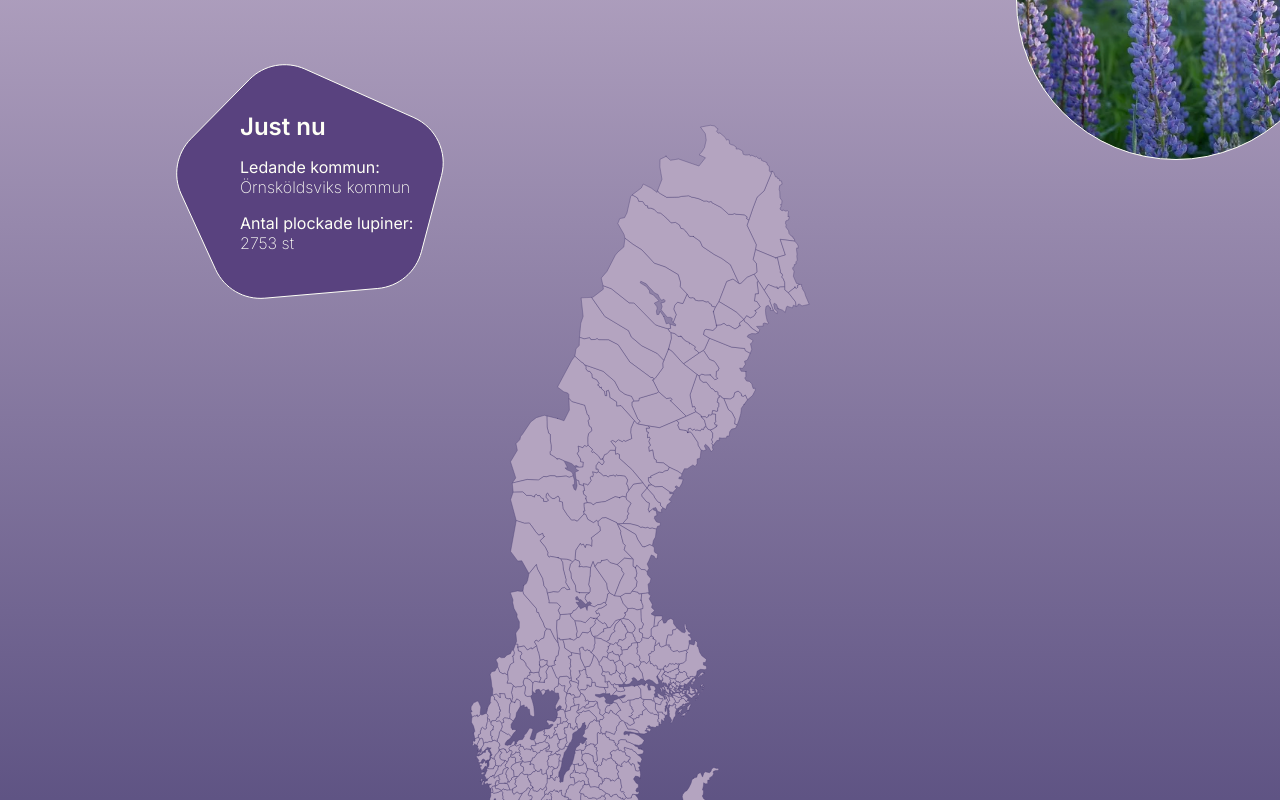
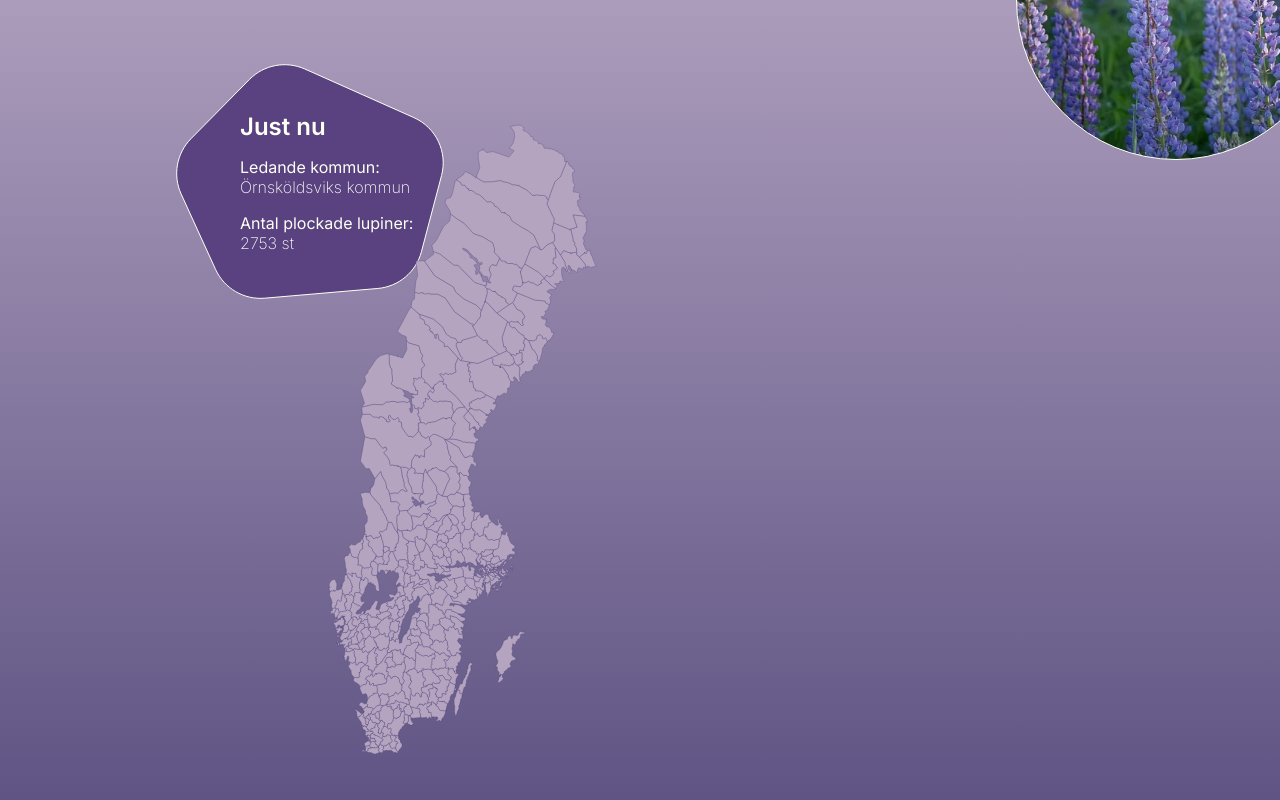
Before and after one commit to CarolineVarsaga/lupinkampen, a React (Vite) app in the folder client/: page /profil/1 in a window 1280 px wide. Shown: the part 1360-2160 px from the top of the page. Built offline with nearby package versions, Linux system fonts and the light colour scheme; no server answers.

Commit message:
:sparkles: imports sweden map component

```diff
--- a/client/src/components/home/MapSection.tsx
+++ b/client/src/components/home/MapSection.tsx
@@ -1,8 +1,9 @@
 import Button from "../Button";
 import SvgWaveBottom from "../SvgWaveBottom";
+import SwedenMap from "../SwedenMap";
 
 const MapSection = () => {
-  const Map = "/assets/sweden.svg";
+  // const Map = "/assets/sweden.svg";
   const BackgroundPolygon = "/assets/leading-municipality-container-bg.svg";
 
   return (
@@ -23,7 +24,7 @@ const MapSection = () => {
           <p>2753 st</p>
         </div>
       </div>
-      <img src={Map} alt="Sverigekarta" className="map" />
+      <SwedenMap />
       <Button text="Topplista" className="highscore-button" />
     </section>
   );
```
